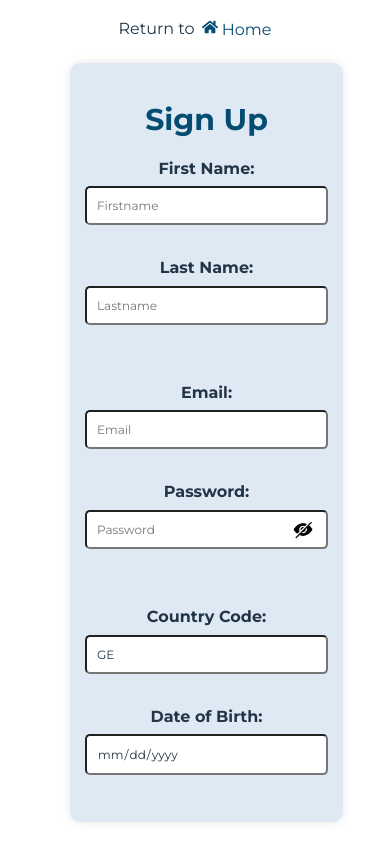
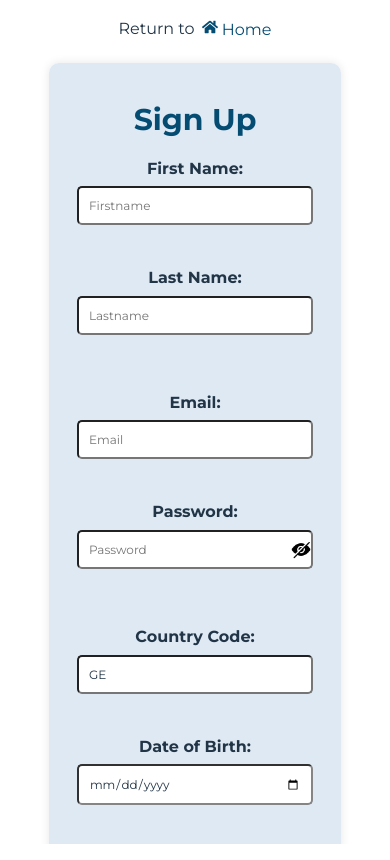
Before and after one commit to guranda26/ecommerce-website, a React (Vite) app: page /register in a window 390 px wide. Built offline with nearby package versions, Linux system fonts and the light colour scheme; no server answers; what @commercetools/platform-sdk, @commercetools/sdk-client-v2 would draw is missing.

Commit message:
improve responsive design of sign up form

```diff
--- a/src/index.css
+++ b/src/index.css
@@ -100,6 +100,10 @@ h1 {
   line-height: 1.1;
 }
 
+input {
+  caret-color: var(---dark-color);
+}
+
 .visually-hidden {
   clip: rect(0 0 0 0);
   clip-path: inset(50%);
--- a/src/layouts/RootLayout.tsx
+++ b/src/layouts/RootLayout.tsx
@@ -2,11 +2,7 @@ import React from 'react';
 import { Outlet } from 'react-router-dom';
 
 function RootLayout(): React.JSX.Element {
-  return (
-    <div className="container">
-      <Outlet />
-    </div>
-  );
+  return <Outlet />;
 }
 
 export default RootLayout;
--- a/src/pages/register/Register.css
+++ b/src/pages/register/Register.css
@@ -6,9 +6,13 @@
   font-family: Arial, sans-serif;
   line-height: 1.6;
   height: 100vh;
-  /* overflow: hidden; */
+  overflow-y: hidden;
   font-family: Montserrat, Inter, system-ui, Avenir, Helvetica, Arial,
     sans-serif;
+}
+
+.register-section::-webkit-scrollbar {
+  display: none;
 }
 
 .container {
@@ -20,11 +24,12 @@
   padding: 15px;
   border-radius: 10px;
   box-shadow: 0 0 10px #0000001a;
-  /* width: 100%; */
   margin: 20px;
-  max-height: 90vh;
-  overflow-y: auto;
-  width: 50vw;
+  max-height: 100vh;
+  overflow-y: scroll;
+  scrollbar-width: none;
+  -ms-overflow-style: none;
+  width: 65vw;
 }
 
 /* Form elements */
@@ -32,6 +37,7 @@
   display: flex;
   flex-direction: column;
   justify-content: center;
+  margin-bottom: 20px;
 }
 
 .registration-section h1,
@@ -65,12 +71,8 @@
   font-family: Montserrat, Inter, system-ui, Avenir, Helvetica, Arial,
     sans-serif;
   background-color: #fff;
-  min-width: 200px;
+  min-width: 300px;
   font-size: 0.6rem;
-}
-
-::-webkit-calendar-picker-indicator {
-  filter: invert(1);
 }
 
 .register-form input[type='checkbox'] {
@@ -80,7 +82,7 @@
 .checkbox-label input {
   font-size: 1rem;
   font-weight: normal;
-  background-color: #007bff;
+  background-color: var(--brand-color);
 }
 
 .register-btn {
@@ -94,11 +96,21 @@
   cursor: pointer;
 }
 
+::-webkit-calendar-picker-indicator {
+  filter: invert(1);
+}
+
+input[type='date'] {
+  color-scheme: dark;
+}
+
 .button:hover {
   color: var(--brand-color);
 }
 .form-group {
+  display: flex;
   position: relative;
+  flex-wrap: wrap;
 }
 .error {
   color: #d9534f;
@@ -223,14 +235,17 @@
     max-width: 100vw;
   }
   .registration-section {
-    max-width: 70vw;
+    max-width: 75vw;
+  }
+  .register-form {
+    padding: auto 20px;
   }
 
   .register-form input[type='text'],
   .register-form input[type='email'],
   .register-form input[type='password'],
   .register-form input[type='date'] {
-    min-width: 170px;
+    /* min-width: 250px; */
     gap: 10px;
   }
 }
@@ -247,7 +262,7 @@
   .register-form input[type='email'],
   .register-form input[type='password'],
   .register-form input[type='date'] {
-    min-width: 160px;
+    max-width: 160px;
   }
 }
 
@@ -264,16 +279,15 @@
     width: 100%;
   }
   .form-group {
-    flex-direction: column;
-    align-items: flex-start;
-    width: 100%;
+    gap: 10px;
+    width: auto;
   }
 
   .register-form input[type='text'],
   .register-form input[type='email'],
   .register-form input[type='password'],
   .register-form input[type='date'] {
-    min-width: 100%;
+    min-width: 90%;
   }
 
   .password-field {
```
Also changed, not shown: src/pages/register/Register.tsx (+0 -9 lines).
